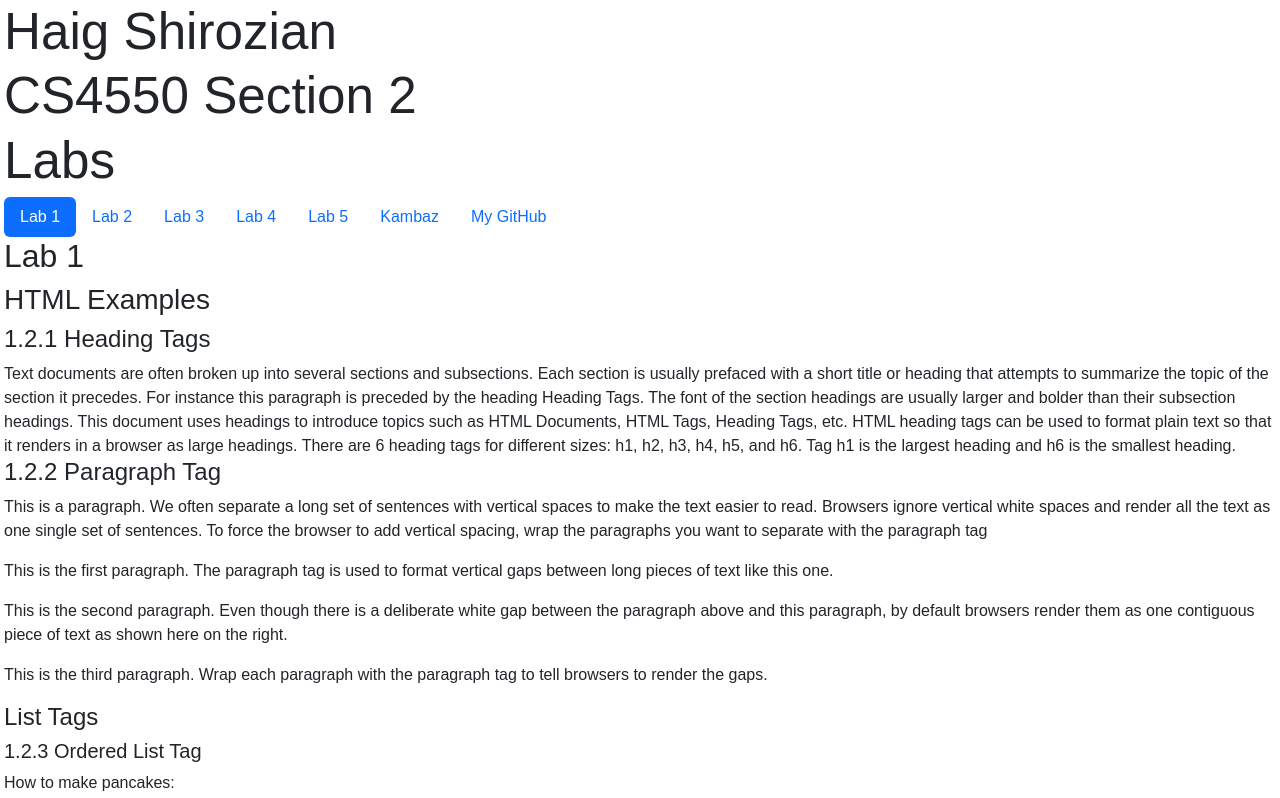
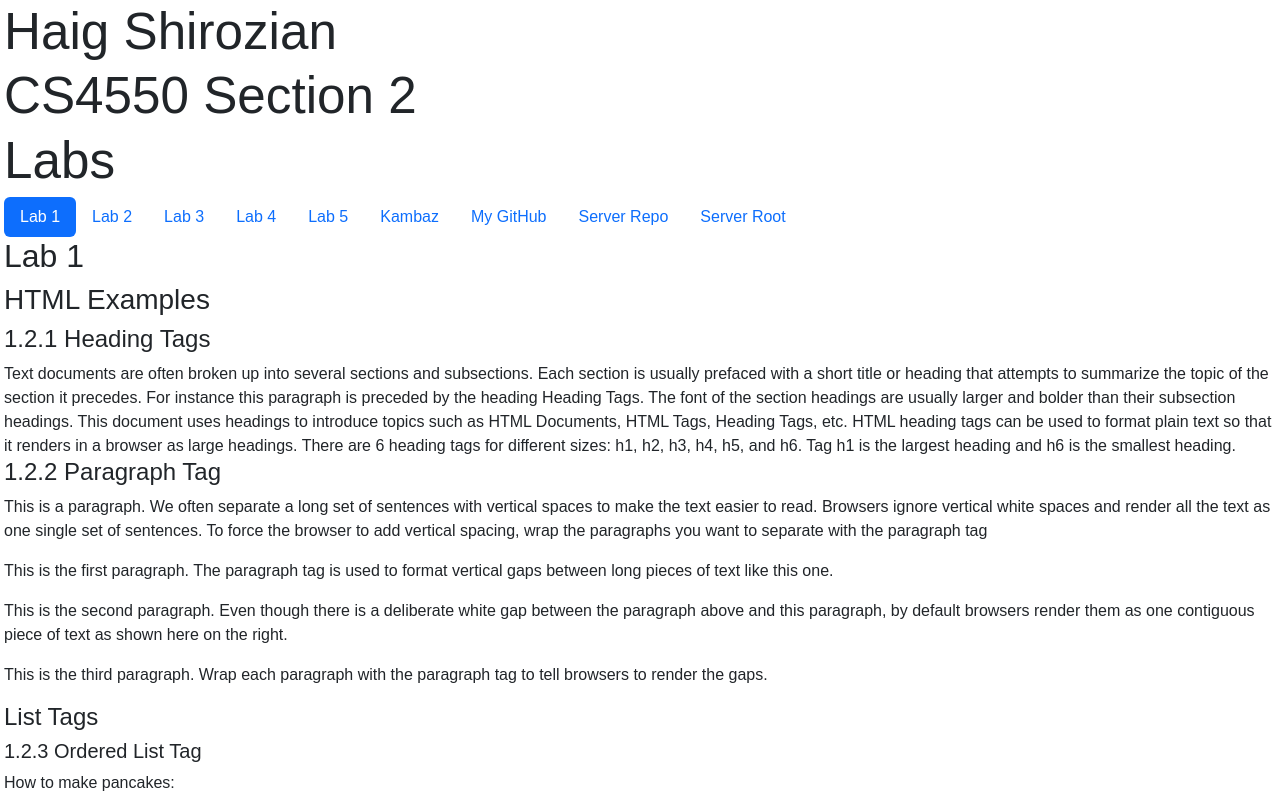
Before and after one commit to haigshiroz/kambaz-react-web-app, a React (Vite) app: page /#/Labs/Lab1 in a window 1280 px wide. Shown: the top 798 px of the page. Built offline with nearby package versions, Linux system fonts and the light colour scheme; the HTML template or start-up script is replaced by a standard one.

Commit message:
Added links

```diff
--- a/src/Kambaz/Dashboard.tsx
+++ b/src/Kambaz/Dashboard.tsx
@@ -20,6 +20,7 @@ export default function Dashboard() {
 
   const dispatch = useDispatch();
 
+  // Gets all courses, the current courses this user is in, and all enrollments
   const fetchCoursesAndCoursesUserIsInAndEnrollments = async () => {
     try {
       const serverCoursesEnrolledIn = await userClient.findMyCourses();
@@ -42,10 +43,7 @@ export default function Dashboard() {
     dispatch(addNewCourse(newCourse));
 
     // Locally add the new enrollment (since not updated with database)
-    const instructorEnrollment = {
-      "user": currentUser._id,
-      "course": newCourse._id,
-    };
+    const instructorEnrollment = {"user": currentUser._id, "course": newCourse._id,};
     dispatch(addEnrollment(instructorEnrollment));
 
     // Update display
--- a/src/Labs/TOC.tsx
+++ b/src/Labs/TOC.tsx
@@ -55,6 +55,18 @@ export default function TOC() {
           My GitHub
         </Nav.Link>
       </Nav.Item>
+
+      <Nav.Item>
+        <Nav.Link href="https://github.com/haigshiroz/kambaz-node-server-app" id="wd-github-node">
+          Server Repo
+        </Nav.Link>
+      </Nav.Item>
+
+      <Nav.Item>
+        <Nav.Link href="https://kambaz-node-server-app-8oov.onrender.com" id="wd-server-root">
+          Server Root
+        </Nav.Link>
+      </Nav.Item>
     </Nav>
   );
 }
```
